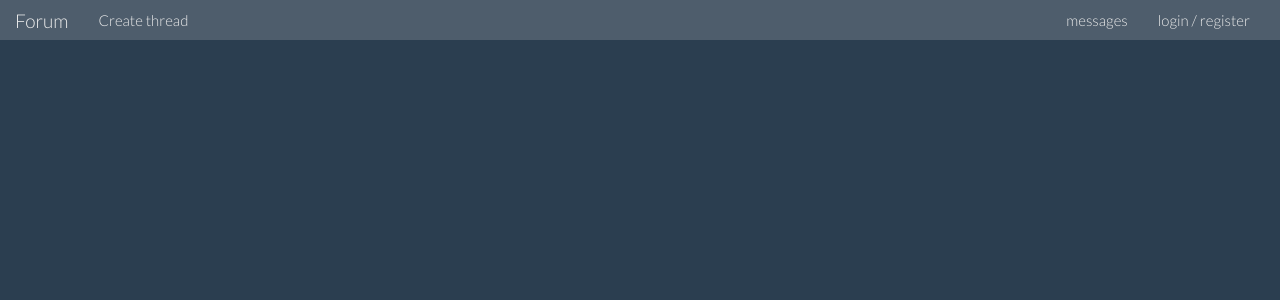
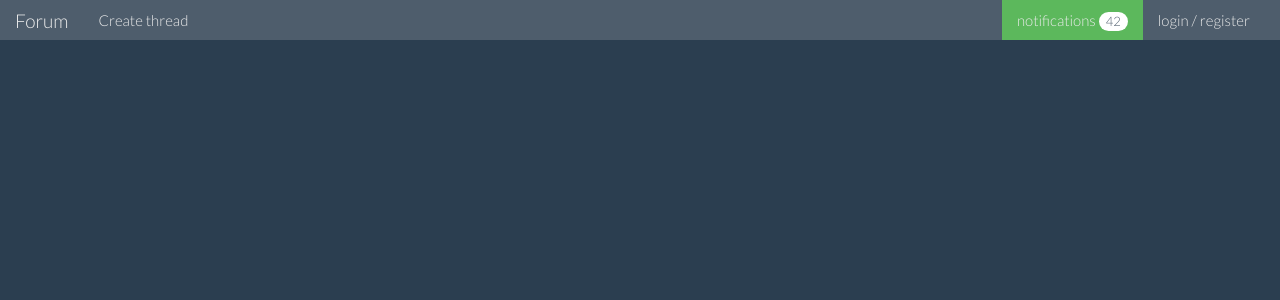
Before and after one commit to spaceexperiment/forum-app, a Flask app: page /forum/ in a window 1280 px wide. Shown: the top 300 px of the page. Run offline with Flask 2, Linux system fonts and the light colour scheme; parts of the project's set-up code (start-up, migrations or seed data) failed here and were passed over; some libraries are stand-ins or nearby versions.

Commit message:
modified nav to collapse

```diff
--- a/app/templates/base.html
+++ b/app/templates/base.html
@@ -21,19 +21,43 @@
     {% endblock %}
   </head>
   <body>
-    <nav class="nav navbar-default navbar-fixed-top">
+    <nav class="nav navbar-default navbar-fixed-top" role="navigation">
         <div class="navbar-header">
-        <a class="navbar-brand" href="#">Forum</a>
+          <button type="button" class="navbar-toggle collapsed" data-toggle="collapse"
+                  data-target="#navbar-collapse">
+            <span class="sr-only">Toggle navigation</span>
+            <span class="icon-bar"></span>
+            <span class="icon-bar"></span>
+            <span class="icon-bar"></span>
+          </button>
+          <a class="navbar-brand" href="{{ url_for('.index') }}">Forum</a>
       </div>
 
+      <div class="collapse navbar-collapse" id="navbar-collapse">
         <ul class="nav navbar-nav">
           <li><a href="#">Create thread</a></li>
         </ul>
         <ul class="nav navbar-nav navbar-right">
-        <li><a href="#">messages</a></li>
+        <li class="dropdown">
+          <a href="#" class="dropdown-toggle bg-success" data-toggle="dropdown">
+          notifications <span class="badge">42</span>
+          </a>
+          <ul class="dropdown-menu">
+            <li><a href="#">Action</a></li>
+            <li class="divider"></li>
+            <li><a href="#">Another action</a></li>
+            <li class="divider"></li>
+            <li><a href="#">Something else here </a></li>
+            <li class="divider"></li>
+            <li><a href="#">Separated link</a></li>
+          </ul>
+        </li>
+          <li class="">
+          </li>
           <li><a href="#">login / register</a></li>
           <li><a href="#"></a></li>
         </ul>
+        </div>
     </nav>
 
     {% with messages = get_flashed_messages(with_categories=true) %}
```
Lines whose indentation alone changed are shown as unchanged.
